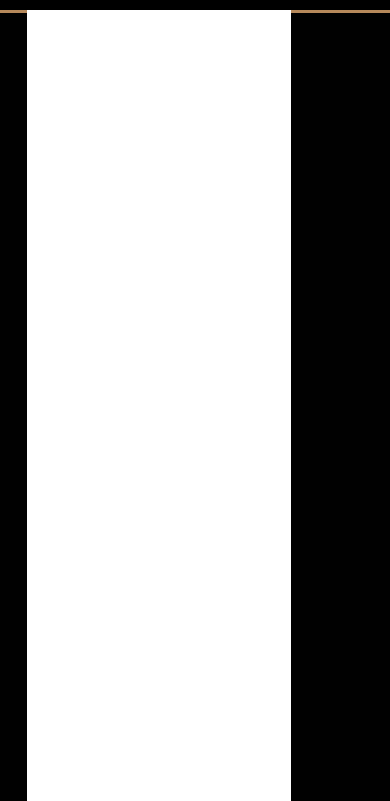
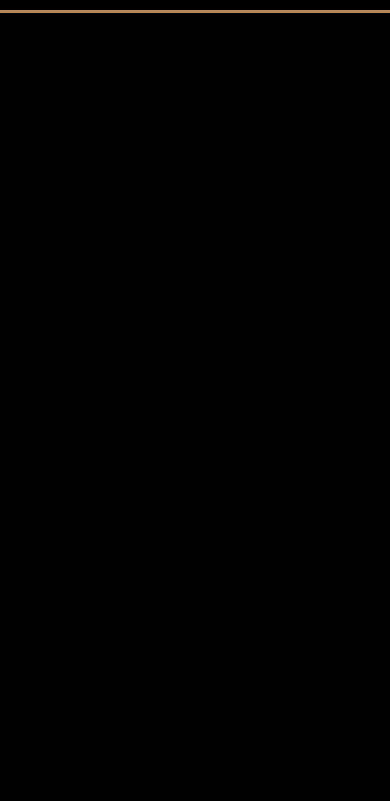
Before and after one commit to yvdzke/yvdzke, a plain HTML site: page index.html in a window 390 px wide. Shown: the part 43-844 px from the top of the page. Drawn offline with nearby package versions, Linux system fonts and the light colour scheme.

Commit message:
Add files via upload

```diff
--- a/assets/style.css
+++ b/assets/style.css
@@ -169,7 +169,7 @@ body {
 
  top: 100%;
 
- right: -100;
+ right: -100%;
 
  background-color: #fff;
 
```
